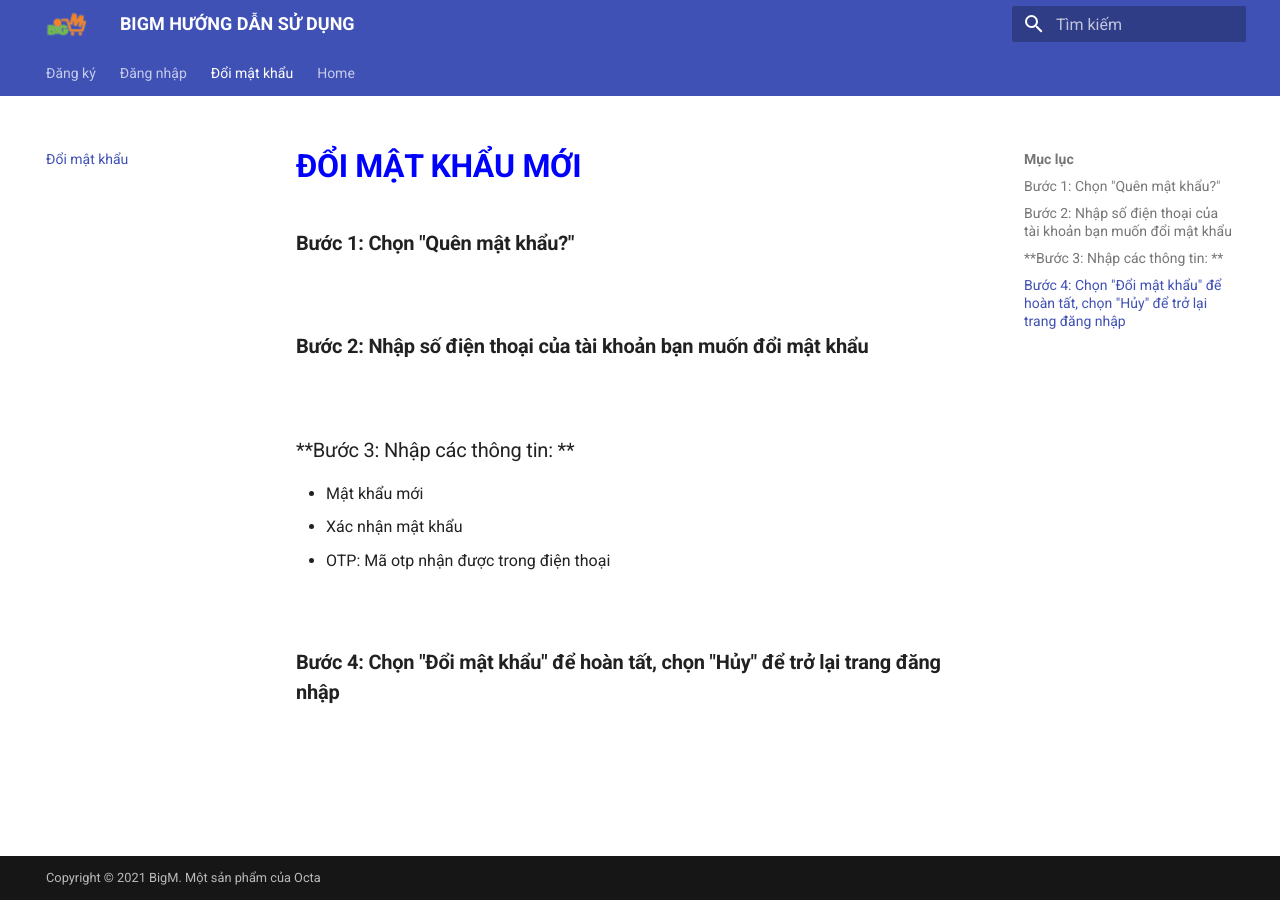
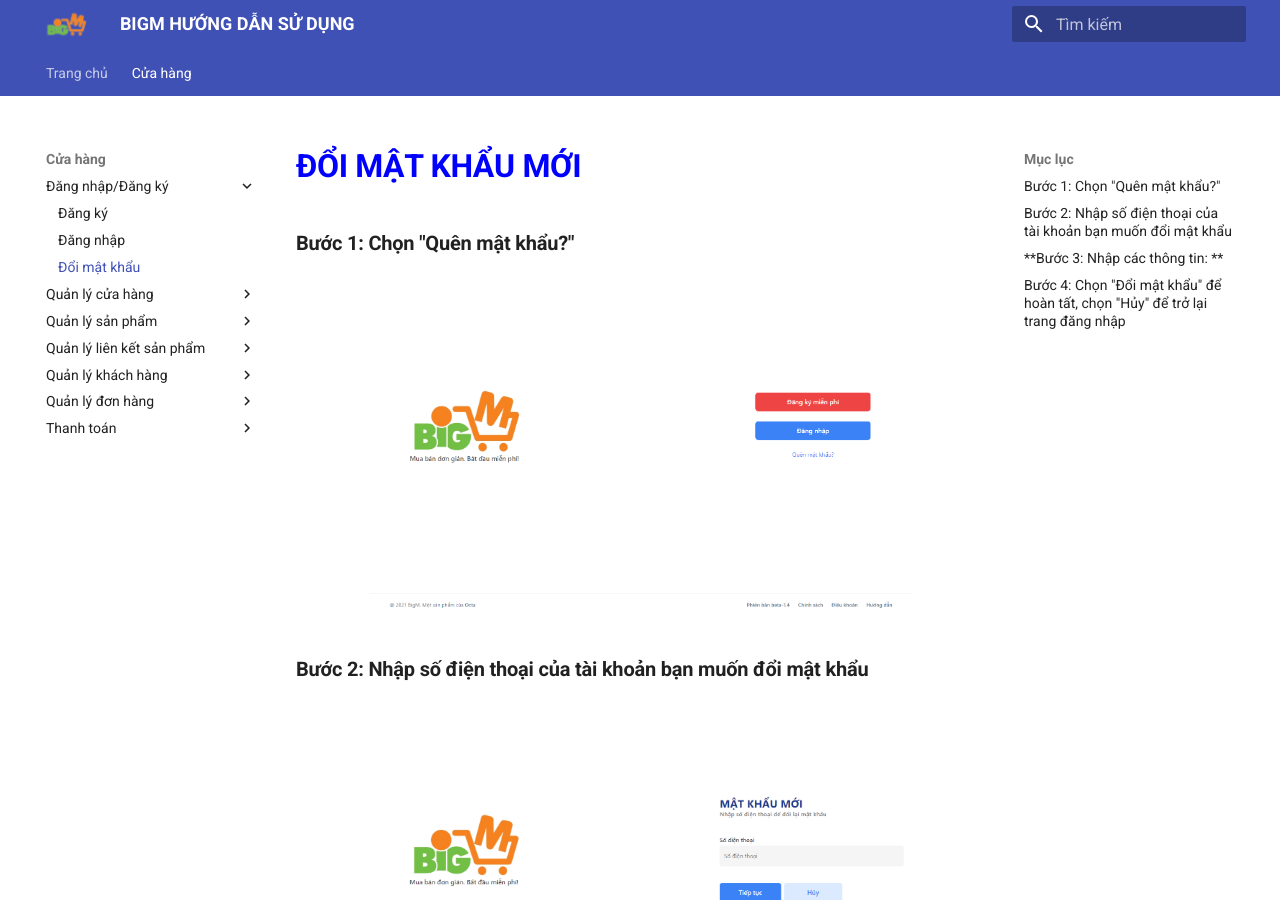
Before and after one commit to octa-tech/bigm-tutorial, an MkDocs documentation site: the page built from docs/auth/reset-pass.md, in a window 1280 px wide and 900 px high. Built offline with MkDocs 1.6.1 and Material for MkDocs 9.7.7, drawn with Linux system fonts in a browser that asks for light colours.

Commit message:
Sửa trang chủ

```diff
--- a/docs/auth/reset-pass.md
+++ b/docs/auth/reset-pass.md
@@ -2,11 +2,11 @@
 
 ### **Bước 1: Chọn "Quên mật khẩu?"**
 
-![](../images/authh/home.png)
+![](../images/Auth/home.png)
 
 ### **Bước 2: Nhập số điện thoại của tài khoản bạn muốn đổi mật khẩu**
 
-![](../images/authh/reset-pass.png)
+![](../images/Auth/reset-pass.png)
 
 ### **Bước 3: Nhập các thông tin: **
 
@@ -14,6 +14,6 @@
 - Xác nhận mật khẩu
 - OTP: Mã otp nhận được trong điện thoại
 
-![](../images/authh/reset-pass2.png)
+![](../images/Auth/reset-pass2.png)
 
 ### **Bước 4: Chọn "Đổi mật khẩu" để hoàn tất, chọn "Hủy" để trở lại trang đăng nhập**
--- a/mkdocs.yml
+++ b/mkdocs.yml
@@ -1,9 +1,11 @@
 site_name: BIGM HƯỚNG DẪN SỬ DỤNG
 nav:
-  - Đăng ký: "auth/register.md"
-  - Đăng nhập: "auth/login.md"
-  - Đổi mật khẩu: "auth/reset-pass.md"
-  - Home:
+  - Trang chủ: index.md
+  - Cửa hàng:
+    - Đăng nhập/Đăng ký:
+      - Đăng ký: "auth/register.md"
+      - Đăng nhập: "auth/login.md"
+      - Đổi mật khẩu: "auth/reset-pass.md"
     - Quản lý cửa hàng:
       - Tạo cửa hàng: "shop/create-shop.md"
       - Cập nhật cửa hàng: "shop/update-shop.md"
```
Also changed, not shown: docs/auth/login.md (+2 -2 lines), docs/auth/register.md (+2 -2 lines), docs/index.md (+2 -1 lines).
